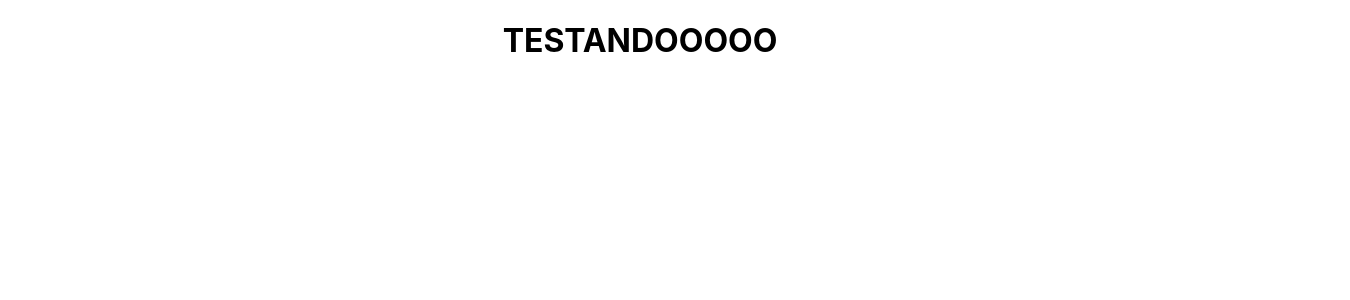
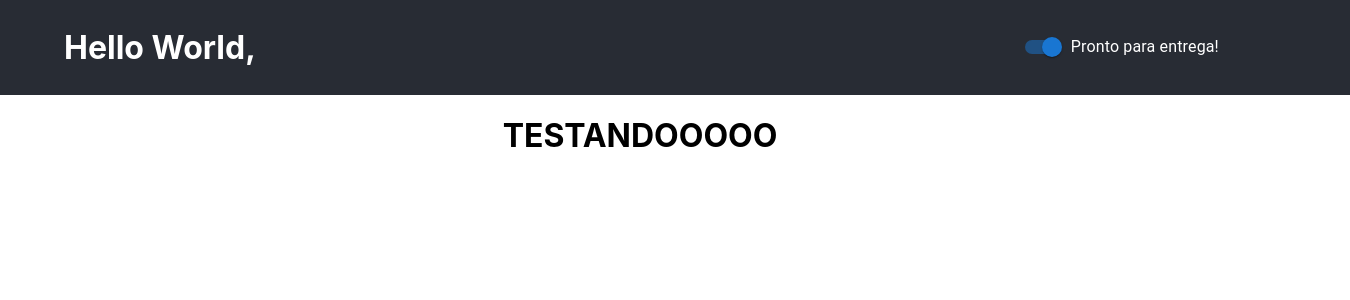
Before and after one commit to P-ASilva/API-entregadores-Frontend, a React (Create React App) app in the folder entregadores-api-front/: page /test in a window 1280 px wide. Shown: the top 300 px of the page, 1350 px wide, since content can reach past the window. Built offline with nearby package versions, Linux system fonts and the light colour scheme.

Commit message:
Header sarted

```diff
--- a/entregadores-api-front/package.json
+++ b/entregadores-api-front/package.json
@@ -10,10 +10,14 @@
     "@testing-library/jest-dom": "^5.16.5",
     "@testing-library/react": "^13.4.0",
     "@testing-library/user-event": "^13.5.0",
+    "constants": "^0.0.2",
+    "node-localstorage": "^2.2.1",
+    "path": "^0.12.7",
     "react": "^18.2.0",
     "react-dom": "^18.2.0",
     "react-router-dom": "^6.11.0",
     "react-scripts": "5.0.1",
+    "util": "^0.12.5",
     "web-vitals": "^2.1.4"
   },
   "scripts": {
--- a/entregadores-api-front/src/App.css
+++ b/entregadores-api-front/src/App.css
@@ -13,17 +13,24 @@
   }
 }
 
-.App-header {
+.Header {
+  padding: 0.5%;
+  padding-left: 5%;
   background-color: #282c34;
-  min-height: 100vh;
   display: flex;
-  flex-direction: column;
-  align-items: center;
-  justify-content: center;
-  font-size: calc(10px + 2vmin);
+  flex-direction: row;
+  align-items: left;
+  justify-content: flex-start;
   color: white;
+  width: 100%;
+  height:20%
 }
-
+.SwitchMui {
+  display: flex;
+  flex-direction: row;
+  align-self: center;
+  padding-left: 60%;
+}
 .App-link {
   color: #61dafb;
 }
--- a/entregadores-api-front/src/App.js
+++ b/entregadores-api-front/src/App.js
@@ -1,5 +1,6 @@
 import './App.css';
-import Cadastro from './pages/Cadastro';
+import SignUp from './pages/SignUp';
+import Editar from './pages/Editar';
 import Test from './pages/Test';
 import { Link, Route, Routes } from 'react-router-dom';
 
@@ -8,7 +9,8 @@ function App() {
   return (
     <div className="App">
       <Routes>
-        <Route path='/cadastro' element={<Cadastro/>}></Route>
+        <Route path='/cadastro' element={<SignUp/>}></Route>
+        <Route path='/editar' element={<Editar/>}></Route>
         <Route path='/test' element={<Test/>}></Route>
       </Routes>
     </div>
--- a/entregadores-api-front/src/components/Header.js
+++ b/entregadores-api-front/src/components/Header.js
@@ -1,9 +1,19 @@
+import Switch from '@mui/material/Switch'
+import FormControlLabel from '@mui/material/FormControlLabel'
+import FormGroup from '@mui/material/FormGroup'
 
 function Header() {
+  var name = localStorage.getItem('name')
     return (
-      <div className="App">
-        <h1>Hello World</h1>
+      <div className="Header">
+        <h1>Hello World, {name}</h1>
+        <div className='SwitchMui'>
+          <FormGroup>
+            <FormControlLabel control={<Switch defaultChecked />} label="Pronto para entrega!" />
+          </FormGroup>
+        </div>
       </div>
+
     );
   }
 
--- a/entregadores-api-front/src/pages/Cadastro.js
+++ /dev/null
@@ -1,51 +0,0 @@
-import Header from "../components/Header";
-import { hasFormSubmit } from "@testing-library/user-event/dist/utils"
-import React, {useState,useEffect, Component} from "react"
-import { useNavigate } from "react-router-dom";
-import SignUp from "../components/SignUp";
-
-function Cadastro() {
-    const navigate = useNavigate()
-    const [name,setName] = useState()
-    const [cpf,setCpf] = useState()
-    const [veiculo,setVeiculo] = useState()
-
-    const data = {
-        'name':name,
-        'cpf':cpf,
-        'veiculo':veiculo
-    }
-
-    const handleClick = click  => {
-        alert(name + ' ' + cpf + ' ' + veiculo + ' ' )
-        fetch('http://localhost:4000/cadastro', {
-            method:'POST',
-            headers:{"Content-Type":'application/json'},
-            body: JSON.stringify(data)}
-        ).then(response => {
-            if (response.status===200) {
-                alert('Cadastro realizado com sucesso')
-                navigate('/test')
-            }
-        }).catch(ex => {
-            alert('Erro ao se cadastrar como entregador')
-        })
-    }
-
-    return (
-    <div>
-      <Header />
-        {/* <div className = 'form'>
-            Name: <input id='name' type='text' onChange={e => setName(e.target.value)}/>
-            <br></br>
-            CPF: <input id= 'cpf' type='text' onChange={e => setCpf(e.target.value)}/>
-            <br></br>
-            Veiculo: <input id= 'veiculo' type='text' onChange={e => setVeiculo(e.target.value)}/>
-            <input type='button' onClick={handleClick} value="Enviar" ></input>
-        </div>  */}
-        <SignUp></SignUp>
-    </div>
-    );
-  }
-
-  export default Cadastro;
--- a/entregadores-api-front/src/pages/Editar.js
+++ b/entregadores-api-front/src/pages/Editar.js
@@ -1,6 +1,7 @@
 import Header from "../components/Header";
 import { hasFormSubmit } from "@testing-library/user-event/dist/utils"
 import React, {useState,useEffect} from "react"
+
 
 function Editar() {
 
@@ -16,30 +17,22 @@ function Editar() {
 
     const handleClick = click  => {
         alert(name + ' ' + cpf + ' ' + veiculo + ' ' )
-        fetch('http://localhost:3000/editar', {
+        fetch('http://localhost:4000/editar', {
             method:'POST',
             headers:{"Content-Type":'application/json'},
             body: JSON.stringify(data)}
         ).then(response => {
             if (response.status===200) {
-                alert('Editar realizado com sucesso')
+                alert('Edição realizada com sucesso')
             }
         }).catch(ex => {
-            alert('Erro ao se cadastrar como entregador')
+            alert('Erro ao editar perfil')
         })
     }
 
     return (
     <div>
       <Header />
-        <div>
-            Name: <input id='name' type='text' onChange={e => setName(e.target.value)}/>
-            <br></br>
-            CPF: <input id= 'cpf' type='text' onChange={e => setCpf(e.target.value)}/>
-            <br></br>
-            Veiculo: <input id= 'veiculo' type='text' onChange={e => setVeiculo(e.target.value)}/>
-            <input type='button' onClick={handleClick} value="Enviar" ></input>
-        </div>
     </div>
     );
   }
--- a/entregadores-api-front/src/components/SignUp.js
+++ b/entregadores-api-front/src/pages/SignUp.js
@@ -33,19 +33,6 @@ export default function SignUp() {
 
   const navigate = useNavigate()
 
-  // const handleSubmit = (event) => {
-  //   event.preventDefault();
-  //   const data = new FormData(event.currentTarget);
-  //   console.log({
-  //     email: data.get('email'),
-  //     password: data.get('password'),
-  //     cpf: data.get('cpf'),
-  //     veiculo: data.get('veiculo'),
-  //     firstName: data.get('firstName'),
-  //     lastName : data.get('lastName')
-  //   });
-  // };
-
   const handleClick = (event)  => {
     event.preventDefault();
     const data = new FormData(event.currentTarget);
@@ -58,7 +45,9 @@ export default function SignUp() {
         alert(response.status)
         if (response.status===200 || response.status===201) {
             alert('Cadastro realizado com sucesso')
+            localStorage.setItem('name',data.get('firstName'))
             navigate('/test')
+
         }
     }).catch(ex => {
         alert('Erro ao se cadastrar como entregador')
--- a/entregadores-api-front/src/pages/Test.js
+++ b/entregadores-api-front/src/pages/Test.js
@@ -1,7 +1,10 @@
+import Header from "../components/Header";
+
 function Test() {
 
   return (
     <div className="Test">
+      <Header></Header>
         <h1> TESTANDOOOOO </h1>
     </div>
   );
```
Also changed, not shown: entregadores-api-front/src/pages/Listagem.js (+2 -10 lines), 1 other file (tests, documents, lock files or other folders).
